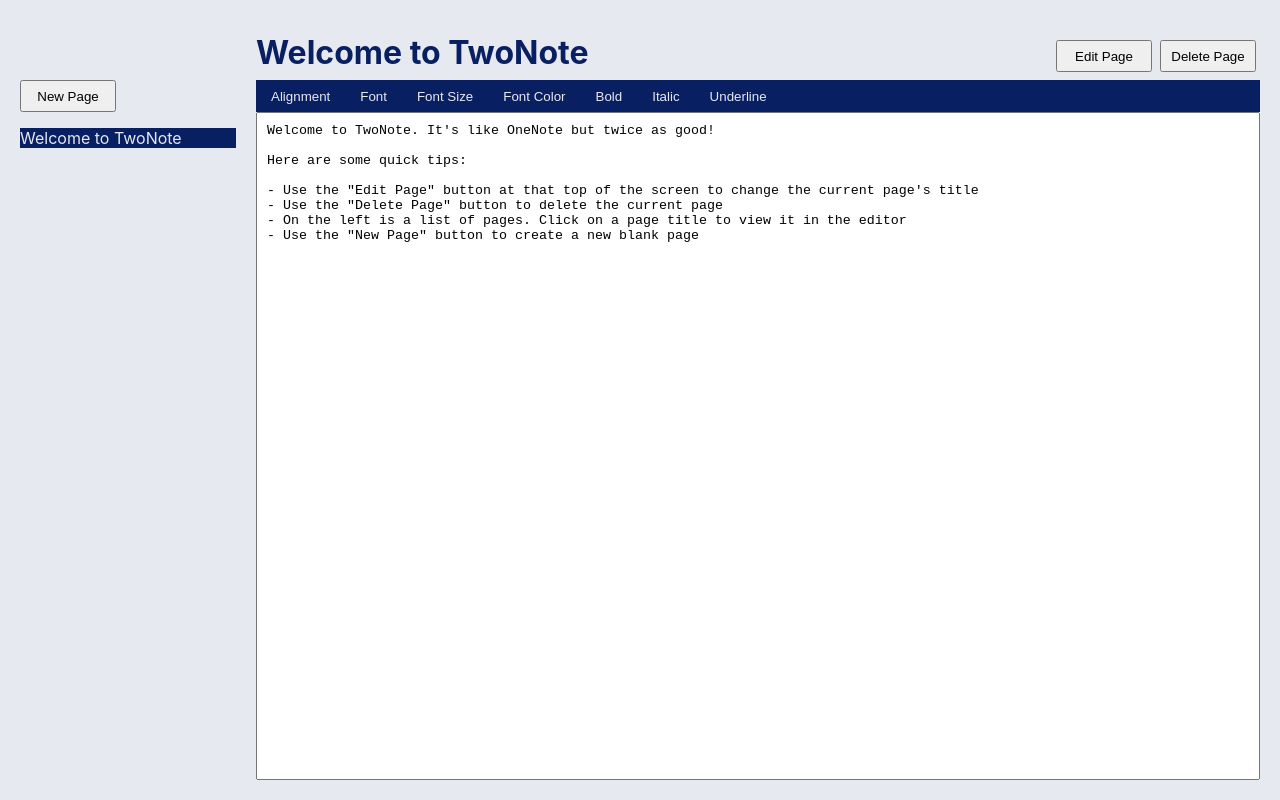
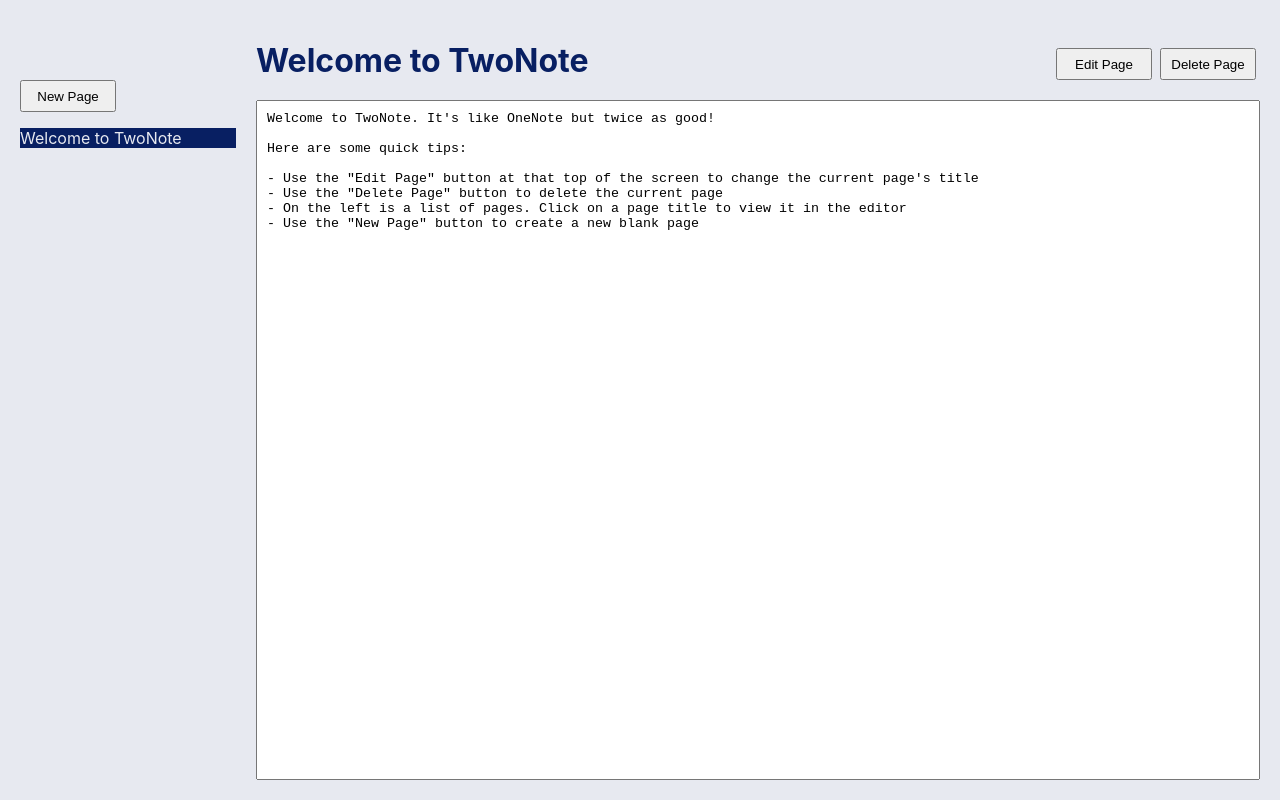
Before and after one commit to josephprado-school/notebook, a React (Create React App) app: page / in a window 1280 px wide. Built offline with nearby package versions, Linux system fonts and the light colour scheme.

Commit message:
Remore toolbar component
I realized that you cannot add formatting to a textarea, which only
supports plain text

```diff
--- a/src/notebook/editor/Editor.jsx
+++ b/src/notebook/editor/Editor.jsx
@@ -2,7 +2,6 @@
 import { Pages } from "../contexts/Pages";
 import { CurrentPage } from "../contexts/CurrentPage";
 import EditorHeader from "./editor-header/EditorHeader";
-import Toolbar from "./toolbar/Toolbar";
 import "./Editor.css";
 
 export default function Editor(props) {
@@ -23,7 +22,6 @@
     return (
         <div id="editor">
             <EditorHeader/>
-            <Toolbar/>
             <div id="content-container">
                 <textarea
                     name="text-content"
--- a/src/notebook/editor/editor-header/EditorHeader.css
+++ b/src/notebook/editor/editor-header/EditorHeader.css
@@ -2,7 +2,7 @@
     display: flex;
     justify-content: flex-start;
     align-items: flex-end;
-    padding-bottom: 8px;
+    margin-bottom: 20px;
     height: var(--header-height);
     background-color: var(--gray-light);
 }
--- a/src/notebook/editor/toolbar/Toolbar.css
+++ /dev/null
@@ -1,18 +0,0 @@
-#toolbar {
-    display: flex;
-    justify-content: flex-start;
-    height: 32px;
-    background-color: var(--blue-dark);
-}
-
-.format-button {
-    padding: 0 15px;
-    border: none;
-    background-color: transparent;
-    color: var(--gray-light);
-}
-
-.format-button:hover {
-    cursor: pointer;
-    background-color: var(--blue-gray);
-}
--- a/src/notebook/editor/toolbar/Toolbar.jsx
+++ /dev/null
@@ -1,16 +0,0 @@
-import React from "react";
-import "./Toolbar.css";
-
-export default function Toolbar(props) {
-    return (
-        <div id="toolbar">
-            <button className="format-button">Alignment</button>
-            <button className="format-button">Font</button>
-            <button className="format-button">Font Size</button>
-            <button className="format-button">Font Color</button>
-            <button className="format-button">Bold</button>
-            <button className="format-button">Italic</button>
-            <button className="format-button">Underline</button>
-        </div>
-    )
-}
```
